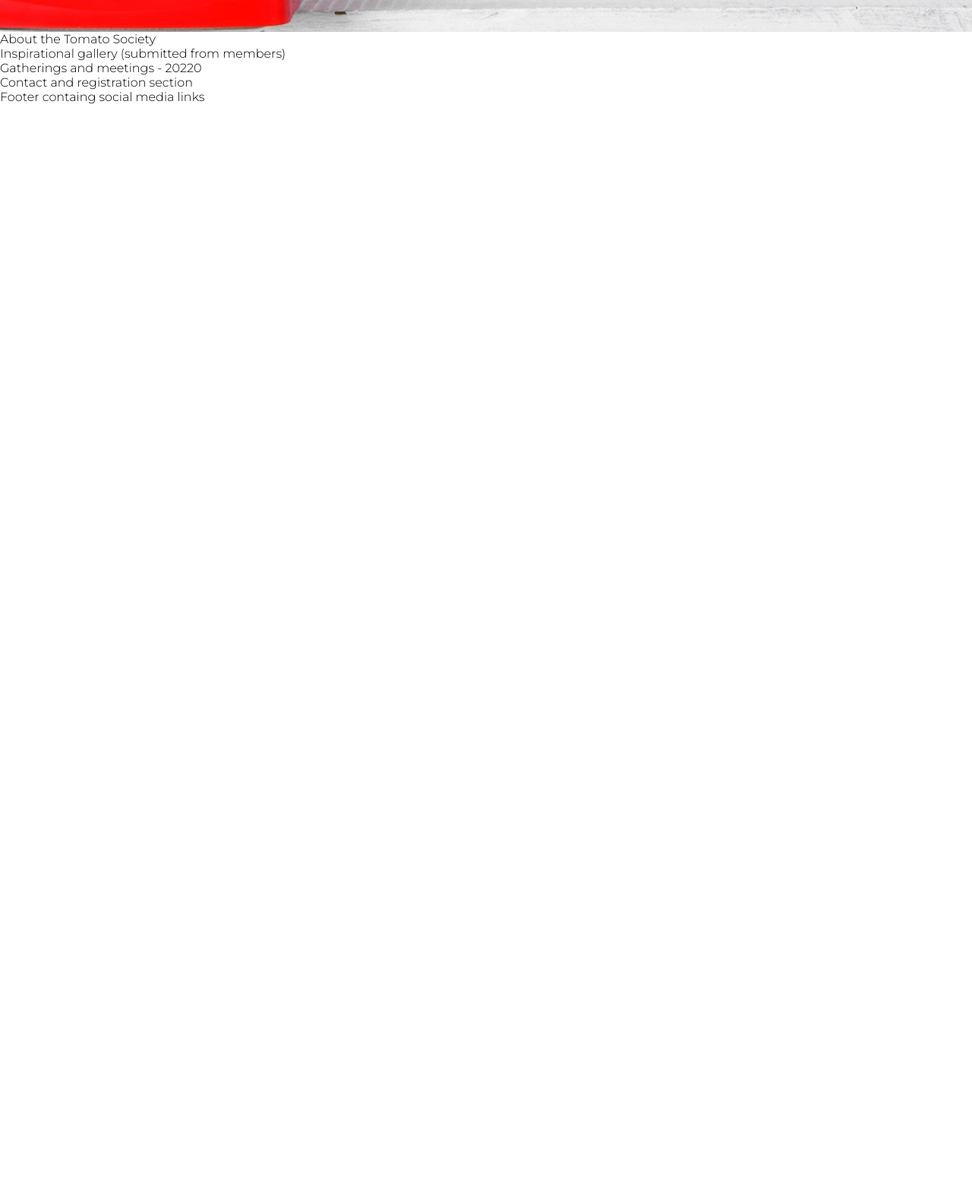
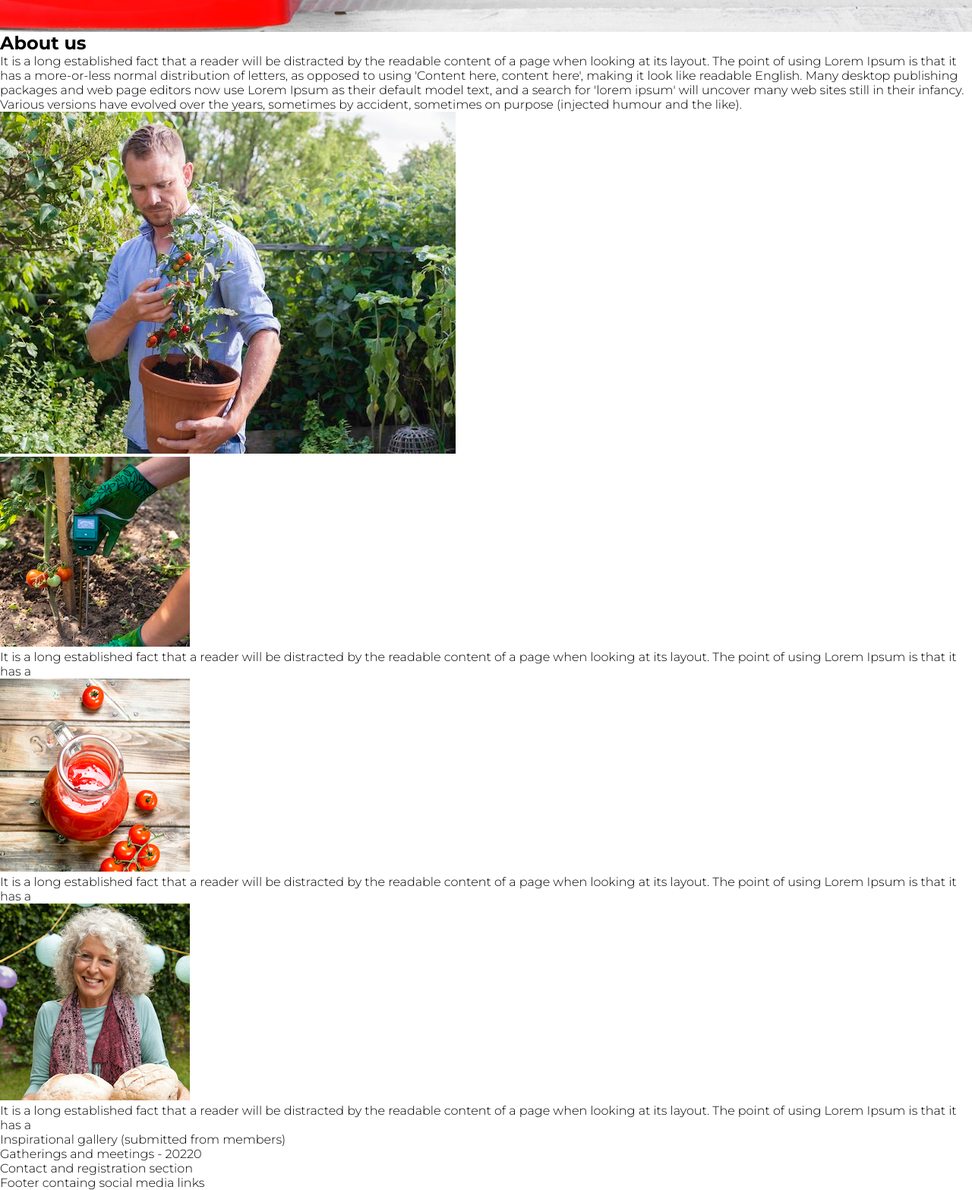
Before and after one commit to Pelikantapeten/p1-nacka-tomato-society, a plain HTML site: page index.html in a window 1280 px wide. Shown: the part 768-2334 px from the top of the page at 76% size. Before the commit the page ends 905 px from the top, so only its background shows below. Drawn offline with Linux system fonts and the light colour scheme.

Commit message:
Add title, pictures, placeholder text and structure to About section

```diff
--- a/assets/css/style.css
+++ b/assets/css/style.css
@@ -24,6 +24,7 @@ header {
     width: 100%;
     position: fixed;
     margin-top: -90px;
+    z-index: 20;
 }
 
 h1 {
--- a/index.html
+++ b/index.html
@@ -24,7 +24,7 @@
                  <a href="#" aria-label="">Home</a>
                 </li>
                 <li>
-                    <a href="#" aria-label="">About us</a>
+                    <a href="#about-section" aria-label="">About us</a>
                 </li>
                 <li>
                     <a href="#" aria-label="">Inspiration</a>
@@ -41,14 +41,62 @@
     <section id="hero-header">
         <div id="hero-image"></div>
         <div id="hero-header-content">
-            <h2>Do you live in Nacka and Love <span class="red-text">Tomatoes?</span></h2>
-            <p>If you do, you should join us! We welcome all that loves the Red Gold!</p>
-        </div>
-
+            <h2>
+                Do you live in Nacka and Love <span class="red-text">Tomatoes?</span>
+            </h2>
+            <p>
+                If you do, you should join us! We welcome all that loves the Red Gold!
+            </p>
         </div>
     </section>
-    <section>
-        About the Tomato Society
+
+    <!-- About section-->
+
+    <section id="about-section">
+        <div id="about-header">
+            <h2>About us</h2>
+        </div>
+        <div id="about-section-content-1">
+            <div id="about-section-content-paragraph">
+                <p>
+                    It is a long established fact that a reader will be distracted by the readable content of a page
+                    when looking at its layout. The point of using Lorem Ipsum is that it has a
+                    more-or-less normal distribution of letters, as opposed to using 'Content here, content here',
+                    making it look like readable English. Many desktop publishing packages and web page editors now use
+                    Lorem Ipsum as their default model text, and a search for 'lorem ipsum' will uncover many web sites still
+                    in their infancy. Various versions have evolved over the years, sometimes by accident, sometimes on
+                    purpose (injected humour and the like).
+                </p>
+            </div>
+            <div id="about-section-content-image">
+                <img src="assets/images/man-holding-tomato-plant.jpg" alt="Picture of Tull Matsberg holding a tomato plant in the garden">
+            </div>
+        </div>
+        <div id="about-section-content-2">
+            <div>
+                <div>
+                    <img src="assets/images/growing-tips.jpg" alt="Picture of hands checking moisture of soil at the base of a tomato plant">
+                    <p>
+                        It is a long established fact that a reader will be distracted by the readable content of a page
+                         when looking at its layout. The point of using Lorem Ipsum is that it has a
+                    </p>
+                </div>
+                <div>
+                    <img src="assets/images/cooking-with-tomatoes.jpg" alt="Picture of cherry tomatoes on a table and a pitcher of home made ketchup">
+                    <p>
+                        It is a long established fact that a reader will be distracted by the readable content of a page
+                         when looking at its layout. The point of using Lorem Ipsum is that it has a
+                    </p>
+                </div>
+                <div>
+                    <img src="assets/images/social-gathering.jpg" alt="Picture of an elderly woman holding tray with two fresh baked loafs of bread">
+                    <p>
+                        It is a long established fact that a reader will be distracted by the readable content of a page
+                         when looking at its layout. The point of using Lorem Ipsum is that it has a
+                    </p>
+                </div>
+            </div>
+        </div>
     </section>
     <section>
         Inspirational gallery (submitted from members)
```
Also changed, not shown: assets/images/cooking-with-tomatoes.jpg (added), assets/images/growing-tips.jpg (added), assets/images/man-holding-tomato-plant.jpg (added), assets/images/social-gathering.jpg (added).
